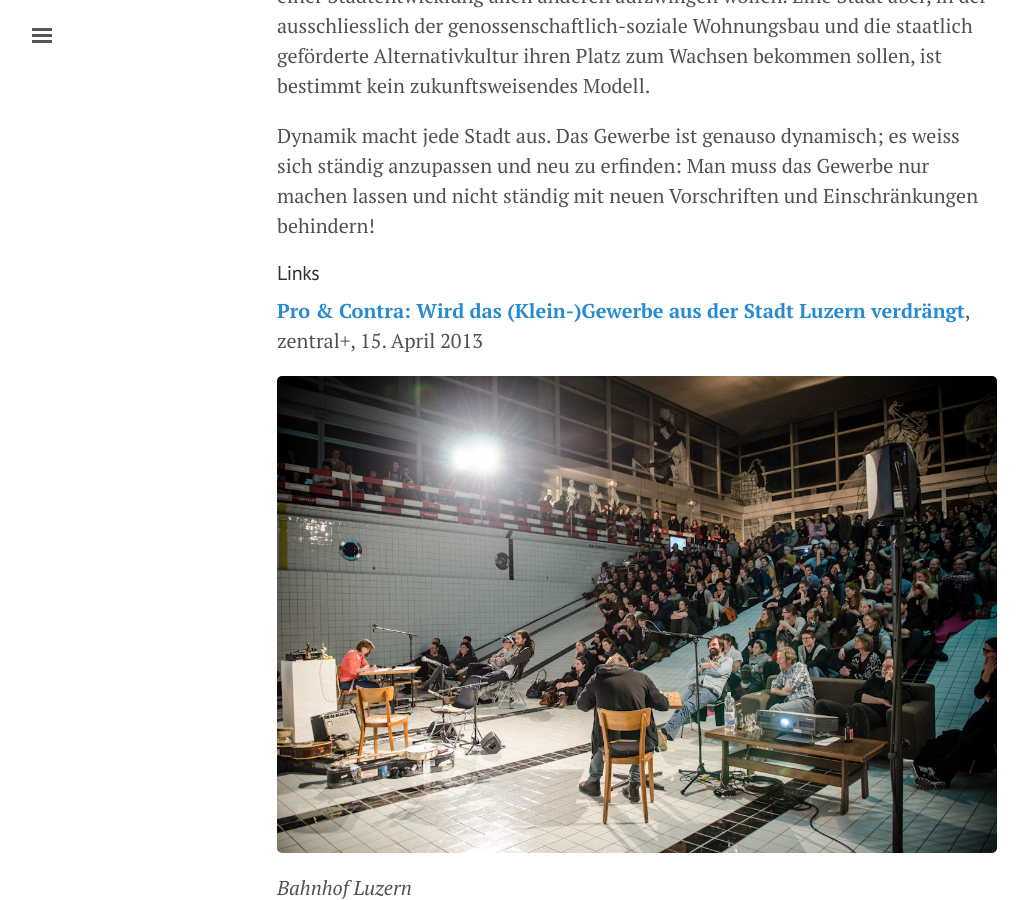
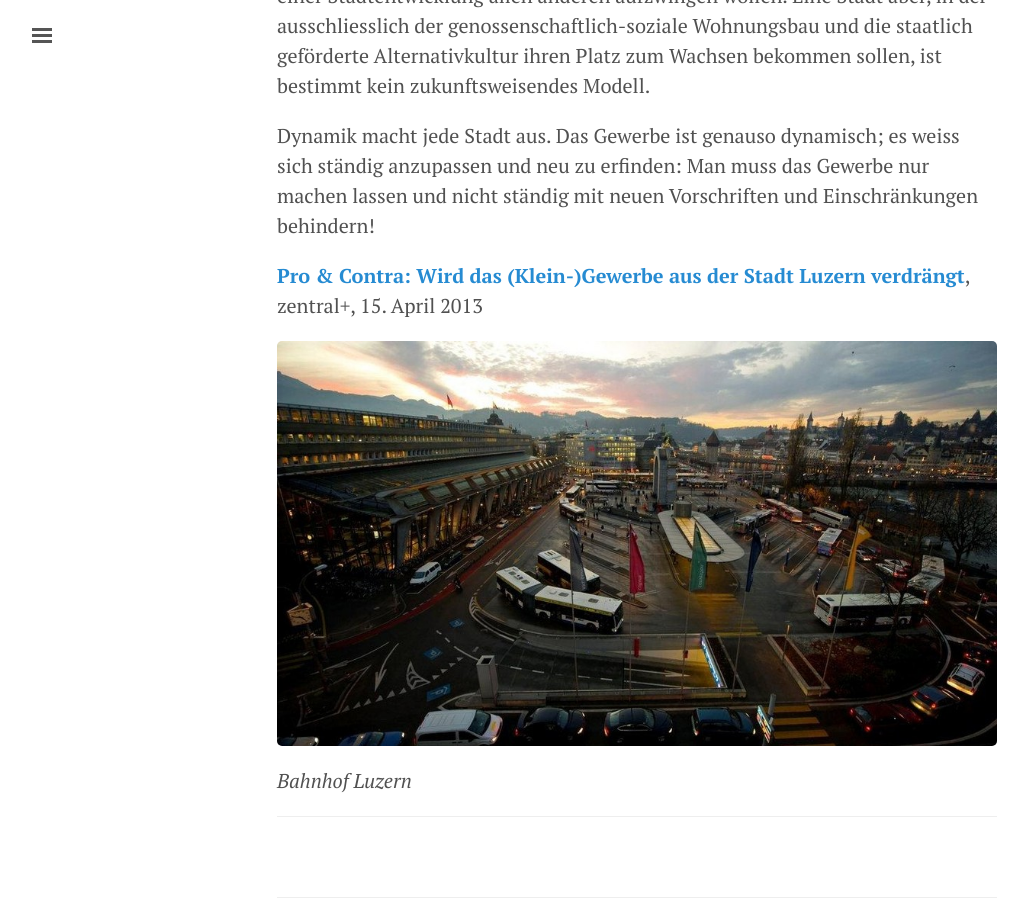
Before and after one commit to freinhard/freinhard.github.io, a Jekyll site: the page built from _posts/2013-04-15-gewerbe.md, in a window 1280 px wide and 900 px high, scrolled down 1256 px. Shown: the whole window, without its empty margins (3-1031 px from the left). Built offline with Jekyll 4.4.1, drawn with Linux system fonts in a browser that asks for light colours.

Commit message:
Image src

```diff
--- a/_posts/2013-04-15-gewerbe.md
+++ b/_posts/2013-04-15-gewerbe.md
@@ -19,8 +19,7 @@ Es gibt in der Stadt linke Kreise, die ihre eigenen ideologischen Vorstellungen
 
 Dynamik macht jede Stadt aus. Das Gewerbe ist genauso dynamisch; es weiss sich ständig anzupassen und neu zu erfinden: Man muss das Gewerbe nur machen lassen und nicht ständig mit neuen Vorschriften und Einschränkungen behindern!
 
-#### Links
 [**Pro & Contra: Wird das (Klein-)Gewerbe aus der Stadt Luzern verdrängt**](http://www.zentralplus.ch/de/news/dialog/18018/Wird-das-(Klein-)Gewerbe-aus-der-Stadt-Luzern-verdrängt.htm), zentral+, 15. April 2013
 
-![Bahnhof Luzern]({{ site.url }}/public/assets/neubad.jpg)
+![Bahnhof Luzern]({{ site.url }}/public/assets/bahnhof-luzern.jpg)
 *Bahnhof Luzern*
```
